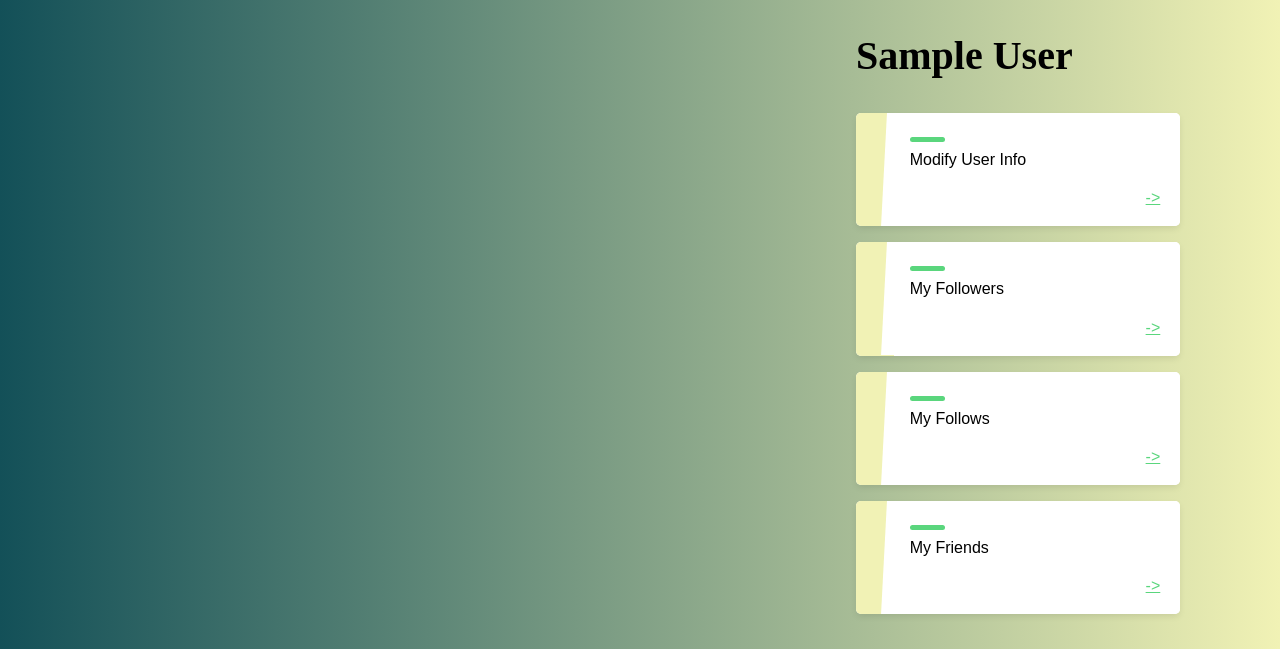
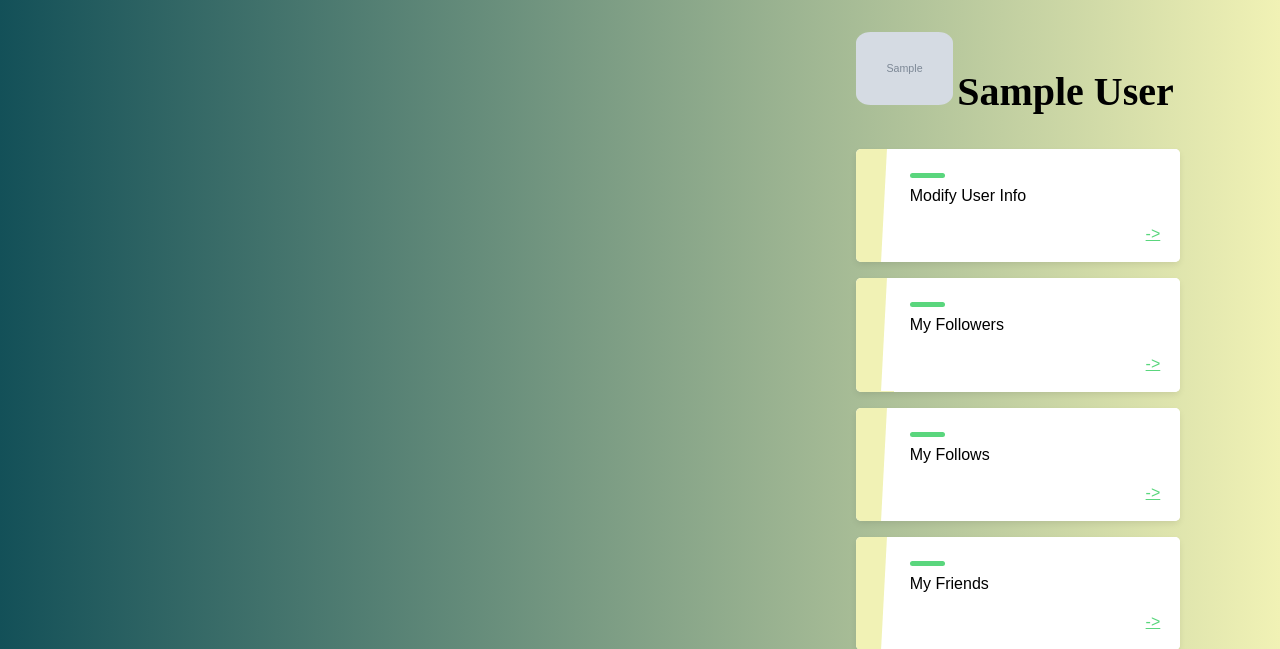
Before and after one commit to CMPUT404FaLL2021/team-project-404, a Django app: page /socialapp/author_profile/00000000-0000-0000-0000-000000000001/ in a window 1280 px wide. Shown: the part 68-717 px from the top of the page. Run offline with Django 3.2, Linux system fonts and the light colour scheme; tables that the repository leaves empty hold one stand-in row (values such as "Sample post"); grey boxes marked "Sample" are stand-in pictures.

Commit message:
update user image

```diff
--- a/socialapp/templates/socialapp/author_profile.html
+++ b/socialapp/templates/socialapp/author_profile.html
@@ -44,6 +44,11 @@
         </div>
 
         <div style="width: 30%">
+            {% if author.avatar %}
+                <img src="{{ author.avatar.url }}" style="max-width: 30%; border-radius: 15%;">
+            {% else %}
+                <img src="/static/mdeditor/avatar/default.PNG" style="max-width: 30%; border-radius: 15%;">
+            {% endif %}
             <strong style="font-size: 30pt"> {{author.displayName}} </strong><br><br>
             <div class="blog-card">
                 <div class="meta">
```
